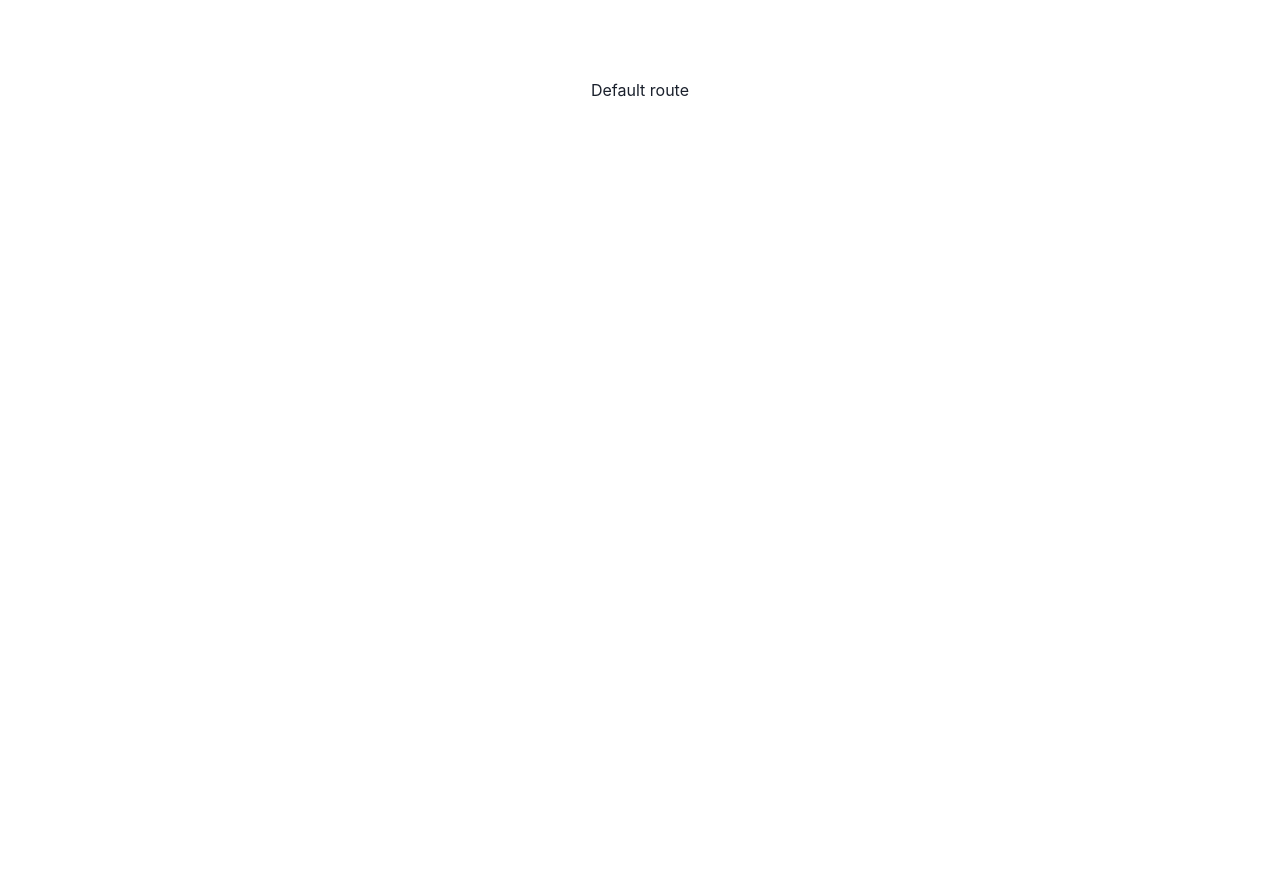
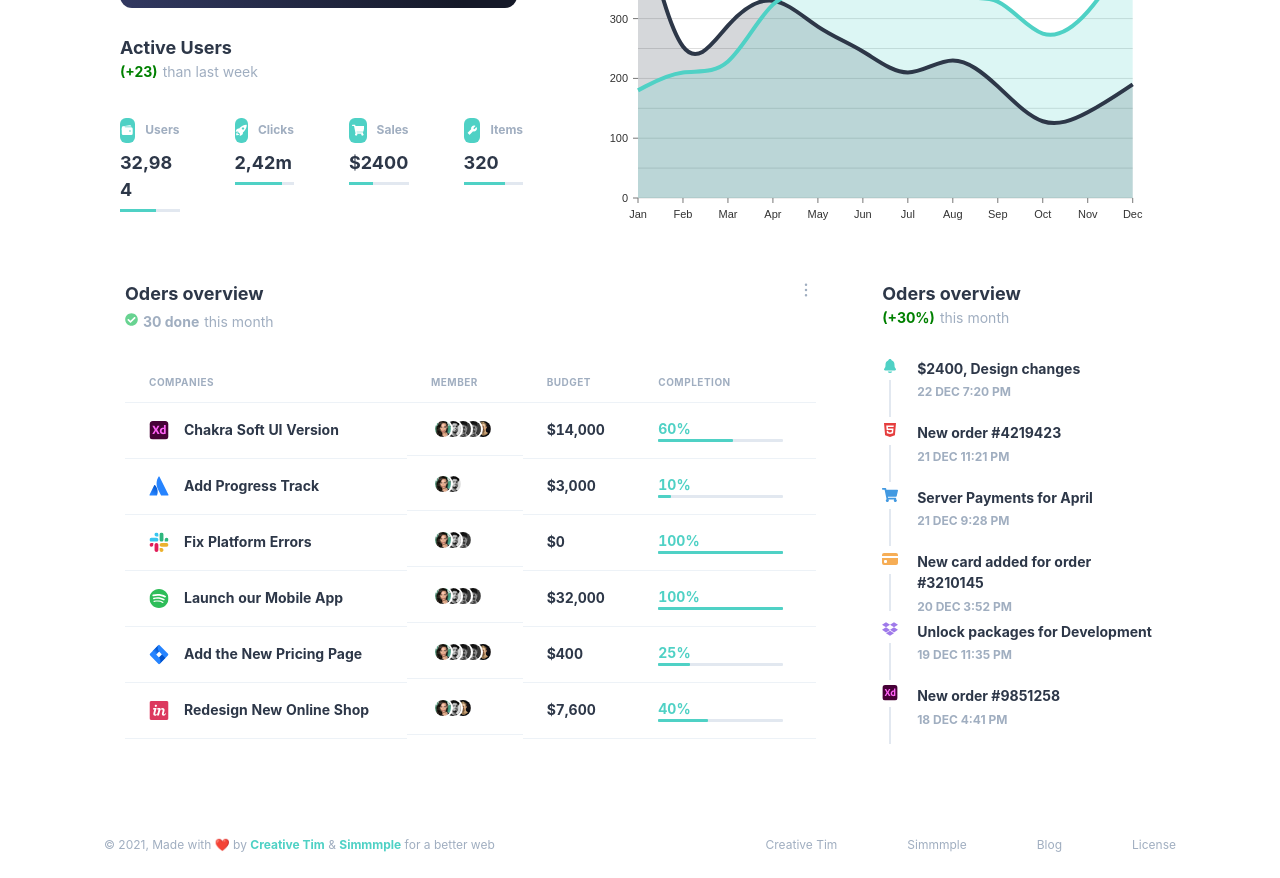
Before and after one commit to vietdo2109/intern_01_nextjs, a Next.js app: page / in a window 1280 px wide. Before the commit the page ends 800 px from the top, so only its background shows below. Built offline with nearby package versions, Linux system fonts and the light colour scheme.

Commit message:
set dashboard paage as default page

```diff
--- a/src/app/page.tsx
+++ b/src/app/page.tsx
@@ -1,9 +1,9 @@
 import styles from "./page.module.css";
-
+import Dashboard from "./(pages)/dashboard/page";
 export default function Home() {
   return (
     <div className={styles.page}>
-      <h1>Default route</h1>
+      <Dashboard />
     </div>
   );
 }
```
